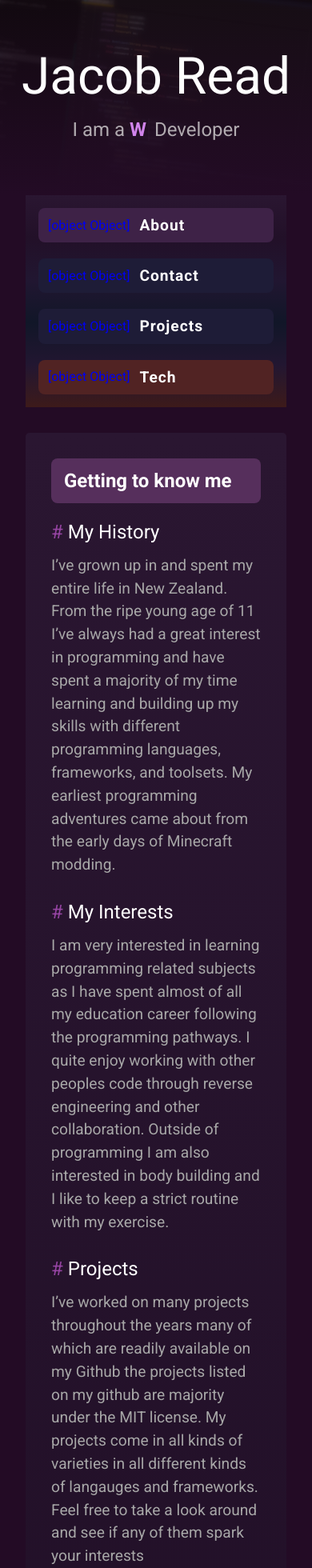
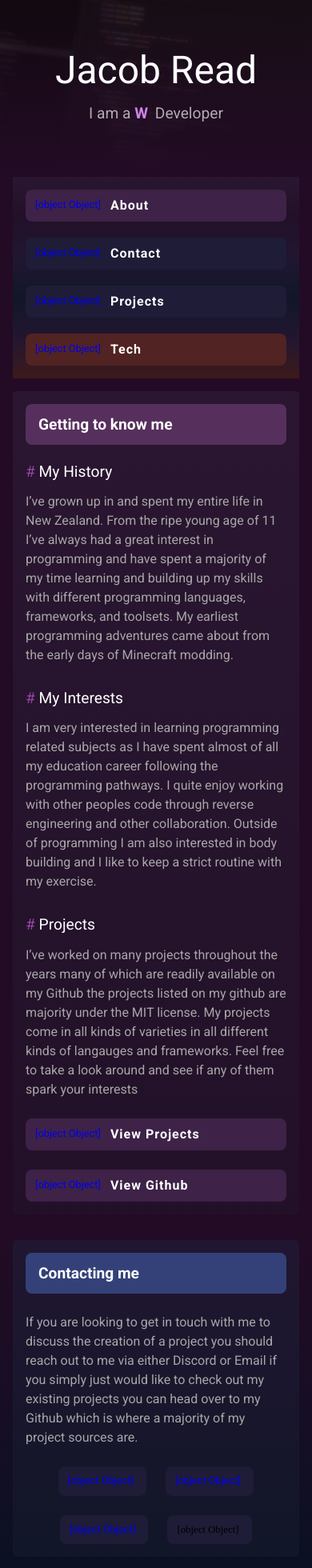
Before and after one commit to jacobtread/jacobtread-old, a Nuxt app: page / in a window 390 px wide. Shown: the top 1960 px of the page at 80% size. Built offline with nearby package versions, Linux system fonts and the light colour scheme.

Commit message:
More responsiveness

```diff
--- a/assets/scss/global.scss
+++ b/assets/scss/global.scss
@@ -1,6 +1,7 @@
 @import "reset";
 @import "fonts";
 @import "colors";
+@import "mixins";
 
 
 ::-webkit-scrollbar {
@@ -54,6 +55,10 @@ button.button {
   padding: 0.75rem 1rem 0.75rem 0.75rem;
   font-size: 1rem;
 
+  @include max-width(430px) {
+    font-size: 0.8rem;
+  }
+
   &__icon {
     width: 32px;
     height: auto;
@@ -64,6 +69,10 @@ button.button {
     color: white;
     font-size: 1.2rem;
     letter-spacing: 1px;
+    @include max-width(430px) {
+      font-size: 1rem;
+    }
+
   }
 
 }
@@ -86,8 +95,19 @@ button.button {
   background: linear-gradient($background, $background);
   padding: 2rem;
 
+  @include max-width(430px) {
+    padding: 1rem;
+    width: calc(100% - 2rem);
+  }
+
+
   &--background {
     padding: 2rem;
+
+    @include max-width(430px) {
+      padding: 1rem;
+    }
+
     background: linear-gradient($background, $background);
   }
 
@@ -99,6 +119,11 @@ button.button {
     font-weight: bold;
     color: $title;
     border-radius: 8px;
+
+    @include max-width(430px) {
+      font-size: 1.2rem;
+    }
+
   }
 
   &__body {
@@ -112,12 +137,21 @@ button.button {
         color: $title;
         font-size: 1.5rem;
         margin-bottom: 1rem;
+
+        @include max-width(430px) {
+          font-size: 1.2rem;
+        }
+
       }
 
       &__text {
         color: $text;
         line-height: 1.5;
         font-size: 1.2rem;
+
+        @include max-width(430px) {
+          font-size: 1rem;
+        }
       }
 
     }
--- a/components/Contact.vue
+++ b/components/Contact.vue
@@ -55,6 +55,7 @@ import DiscordIcon from "assets/icons/socials/discord.svg?component"
 </template>
 <style scoped lang="scss">
 @import "assets/scss/colors";
+@import "assets/scss/mixins";
 
 
 .content {
@@ -68,18 +69,22 @@ import DiscordIcon from "assets/icons/socials/discord.svg?component"
   &__title {
     background: $second-block-title-bg;
   }
-
-    &__body {
-
-    }
 }
 
 .button-group {
   flex-flow: column;
+
+  @include max-width(430px) {
+    flex-flow: row wrap;
+    justify-content: center;
+  }
 }
 
 .button {
   background: $second-button-background;
+  @include max-width(430px) {
+    justify-content: center;
+  }
 
   &__icon {
     width: 48px;
@@ -89,6 +94,10 @@ import DiscordIcon from "assets/icons/socials/discord.svg?component"
     display: flex;
     flex-flow: column;
     gap: 0.5rem;
+
+    @include max-width(430px) {
+      display: none;
+    }
   }
 
   &__subtext {
--- a/components/Heading.vue
+++ b/components/Heading.vue
@@ -60,11 +60,19 @@ const TYPER_VALUES: string[] = [
       margin-bottom: 1rem;
       font-weight: 400;
       font-size: 4rem;
+
+      @include max-width(430px) {
+        font-size: 3rem;
+      }
     }
 
     &__text {
       color: $heading-text;
       font-size: 1.5rem;
+
+      @include max-width(430px) {
+        font-size: 1.2rem;
+      }
 
       &__role {
         color: $heading-role;
--- a/components/IndexLinks.vue
+++ b/components/IndexLinks.vue
@@ -44,6 +44,11 @@ import LinkIcon from "assets/icons/link.svg?component"
       align-items: stretch;
     }
   }
+
+  @include max-width(430px) {
+    padding: 0 1rem;
+    width: calc(100% - 2rem);
+  }
 }
 
 .button {
```
Lines whose indentation alone changed are shown as unchanged.
